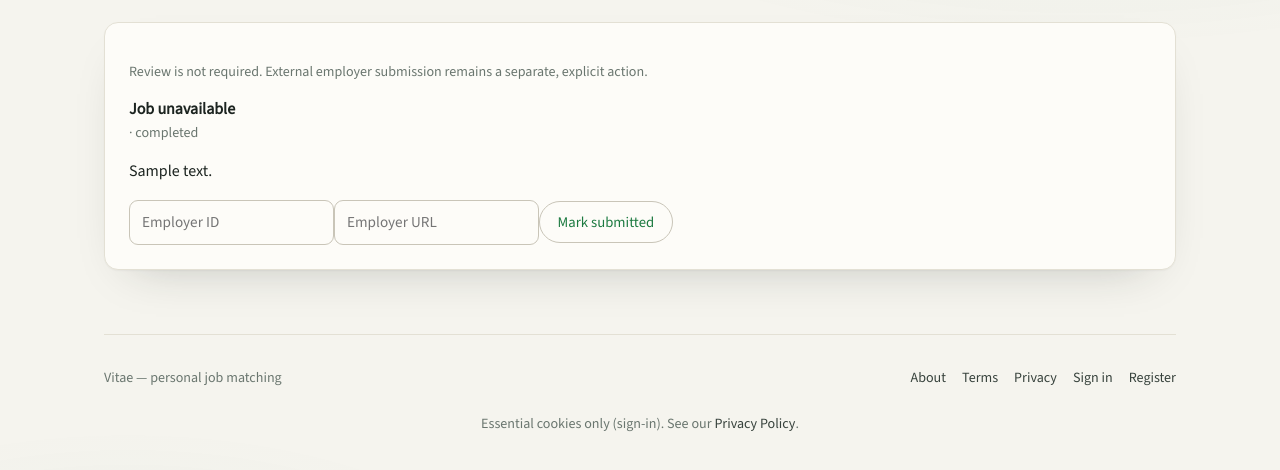
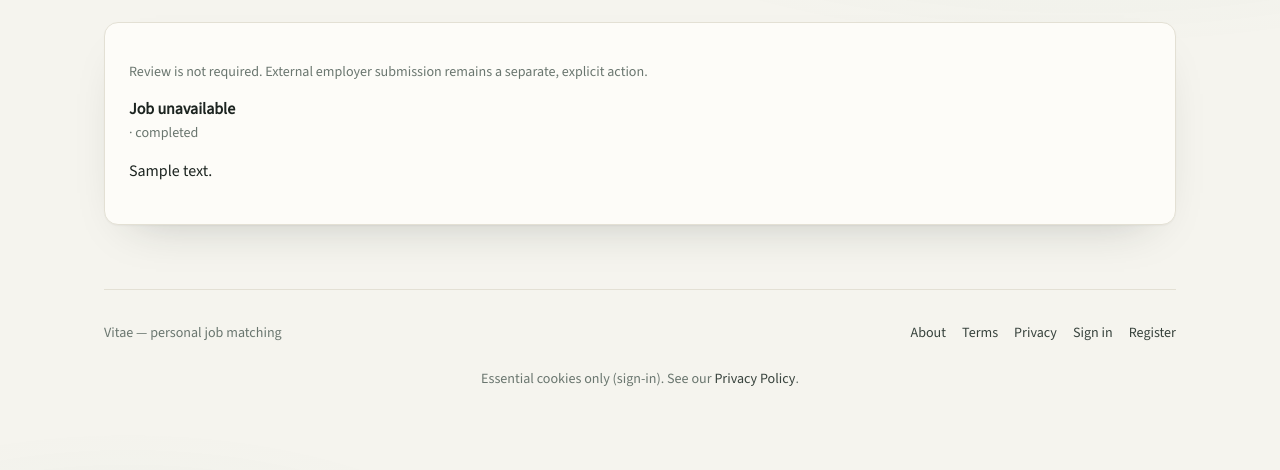
Before and after one commit to OktopalsHub/Vitae, a FastAPI app: template app/templates/auto_apply_detail.html in a window 1280 px wide. Shown: the part 232-702 px from the top of the page. Run offline with FastAPI, Linux system fonts and the light colour scheme; the template is opened without the code that fills it: most values are stand-ins (such as "Sample title", 1, 10 or a date in 2020); parts of the project's set-up code (start-up, migrations or seed data) failed here and were passed over.

Commit message:
ui: add auto-apply approval gate

```diff
--- a/app/templates/auto_apply_detail.html
+++ b/app/templates/auto_apply_detail.html
@@ -21,10 +21,13 @@
       {% if item.last_error %}<p class="meta">{{ item.last_error }}</p>{% endif %}
     </div>
     <div class="actions">
-      {% if item.requires_review and item.status not in ['submitted','skipped'] %}
-      <form action="/auto-apply/items/{{ item.id }}/review" method="post"><input name="reason" placeholder="Review reason" /><button class="btn">Needs review</button></form>
+      {% if item.status == 'needs_review' %}
+      <form action="/auto-apply/items/{{ item.id }}/approve" method="post"><button class="btn btn-ok">Approve</button></form>
       {% endif %}
-      {% if item.status not in ['submitted','skipped'] %}
+      {% if item.status in ['ready','needs_review'] %}
+      <form action="/auto-apply/items/{{ item.id }}/review" method="post"><input name="reason" placeholder="Review reason" /><button class="btn">Request review</button></form>
+      {% endif %}
+      {% if item.status == 'ready' %}
       <form action="/auto-apply/items/{{ item.id }}/submit" method="post"><input name="external_application_id" placeholder="Employer ID" /><input name="external_url" placeholder="Employer URL" /><button class="btn btn-ok">Mark submitted</button></form>
       {% endif %}
     </div>
```
